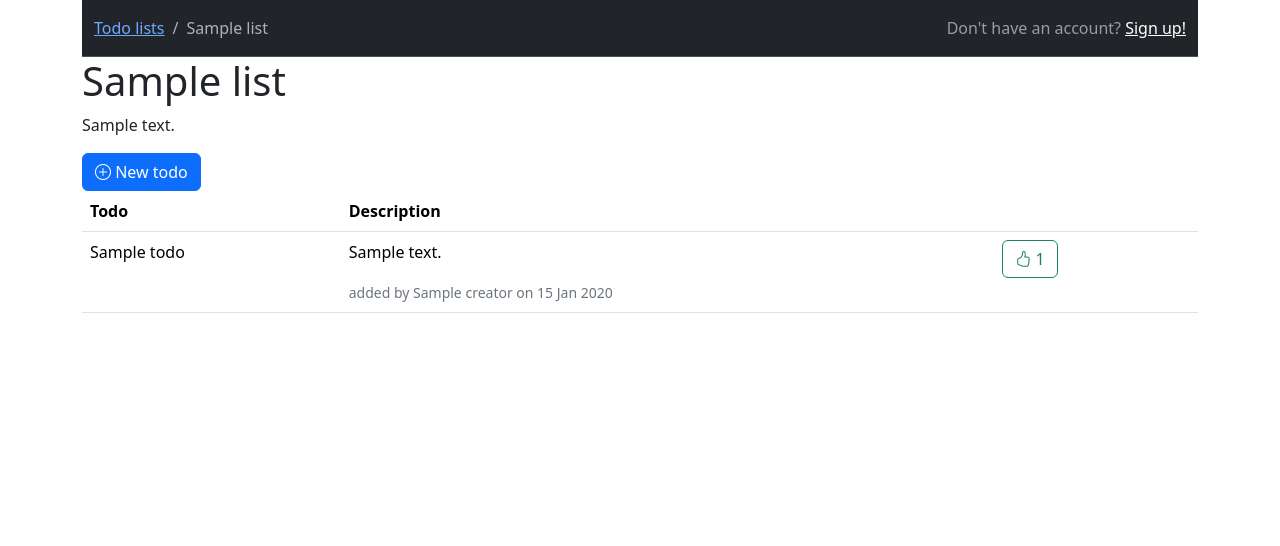
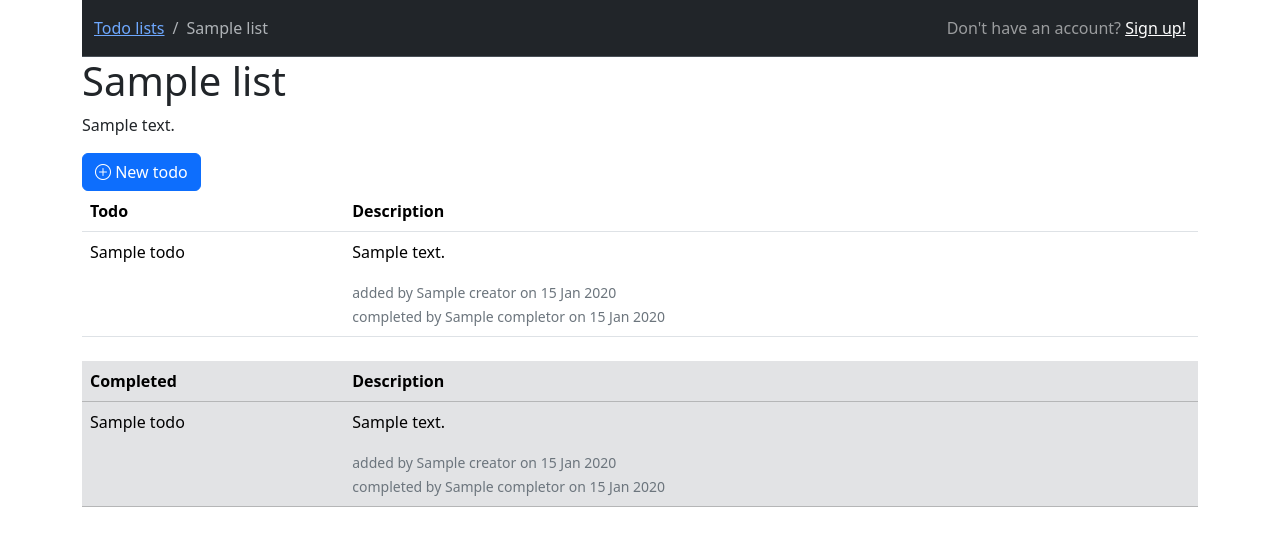
Before and after one commit to samueljsb/vote-on-todos, a Django app: template vote_on_todos/website/templates/list.html in a window 1280 px wide. Shown: the top 546 px of the page. Run offline with Django 4.2, Linux system fonts and the light colour scheme; the template is opened without the code that fills it: most values are stand-ins (such as "Sample title", 1, 10 or a date in 2020).

Commit message:
Show completed todos separately

```diff
--- a/vote_on_todos/todos/domain/todos.py
+++ b/vote_on_todos/todos/domain/todos.py
@@ -195,6 +195,7 @@ class TodoItem:
     creator: UserId
     created_at: datetime.datetime
     done_at: datetime.datetime | None = None
+    completor: UserId | None = None
 
     upvotes: set[UserId] = attrs.field(factory=set)
 
@@ -220,6 +221,7 @@ def get_items(events: Sequence[Event]) -> dict[TodoId, TodoItem]:
             items[event.todo_id].next_index = event.index + 1
         elif isinstance(event, TodoDoneV1):
             items[event.todo_id].done_at = event.timestamp
+            items[event.todo_id].completor = event.recorded_by
             items[event.todo_id].next_index = event.index + 1
         else:  # pragma: no cover
             raise TypeError(f'unexpected event type: {type(event)!r}')
--- a/vote_on_todos/website/templates/list.html
+++ b/vote_on_todos/website/templates/list.html
@@ -15,7 +15,7 @@
   New todo
 </a>
 
-<table class="table">
+<table class="table mb-4">
   <thead>
     <tr>
       <th>Todo</th>
@@ -24,7 +24,7 @@
       <th></th>  <!-- actions -->
   </thead>
   <tbody>
-    {% for todo in todos %}
+    {% for todo in incomplete_todos %}
       {% include 'partials/todo-row.html' %}
     {% empty %}
     <tr><td colspan="2">no items yet: you should create one!</td></tr>
@@ -32,4 +32,21 @@
   </tbody>
 </table>
 
+{% if completed_todos %}
+  <table class="table table-secondary mb-4">
+    <thead>
+      <tr>
+        <th>Completed</th>
+        <th>Description</th>
+        <th></th>  <!-- voting -->
+        <th></th>  <!-- actions -->
+    </thead>
+    <tbody>
+      {% for todo in completed_todos %}
+        {% include 'partials/todo-row.html' %}
+      {% endfor %}
+    </tbody>
+  </table>
+{% endif %}
+
 {% endblock content %}
--- a/vote_on_todos/website/templates/partials/todo-row.html
+++ b/vote_on_todos/website/templates/partials/todo-row.html
@@ -9,9 +9,15 @@
     <small class="text-secondary">
       added by {{ todo.creator }}
       on <span title="{{ todo.created_at|localtime }}">{{ todo.created_at|localtime|date }}</span>
+      {% if todo.done_at %}
+        <br>
+        completed by {{ todo.completor }}
+        on <span title="{{ todo.done_at|localtime }}">{{ todo.done_at|localtime|date }}</span>
+      {% endif %}
     </small>
   </td>
   <td>
+    {% if not todo.done_at %}
       {% if request.user.username in todo.upvotes %}
         <form id="remove-upvote-{{ todo.id }}"
           method="post" action="{% url 'remove-upvote' todo_id=todo.id %}"
@@ -35,6 +41,7 @@
           </button>
         </form>
       {% endif %}
+    {% endif %}
   </td>
   <td>
     {% if not todo.done_at %}
```
Also changed, not shown: vote_on_todos/website/views.py (+10 -2 lines). Lines whose indentation alone changed are shown as unchanged.
